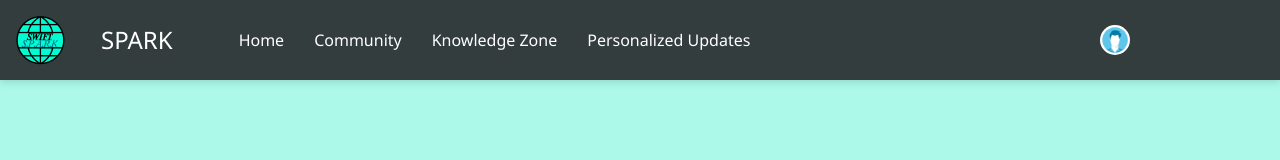
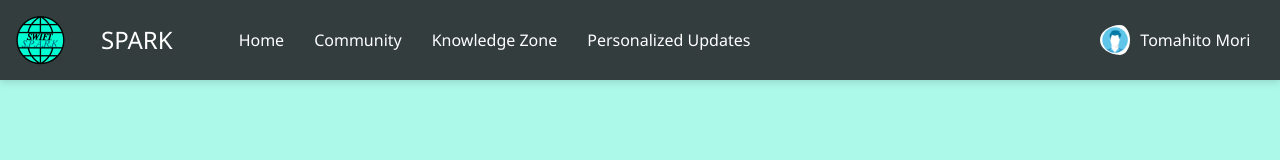
Before and after one commit to BeanWritesSomeCode/Swift-Hackathon-2025, a React (Vite) app in the folder my-app/: page / in a window 1280 px wide. Shown: the top 160 px of the page. Built offline with nearby package versions, Linux system fonts and the light colour scheme.

Commit message:
Header is done yipee

```diff
--- a/my-app/src/components/Header.jsx
+++ b/my-app/src/components/Header.jsx
@@ -14,6 +14,7 @@ export function Header() {
             <a href="#">Personalized Updates</a>
         </nav>
          <img src={avatar} alt="Avatar" className="avatar"/>
+         Tomahito Mori
     </header>
 )
 }
--- a/my-app/src/styles.css
+++ b/my-app/src/styles.css
@@ -112,6 +112,7 @@ button:hover {
     object-fit: cover;
     vertical-align: middle;
     margin-left: 350px;
+    padding-right: 10px;
 }
 
 .sparkLogo {
```
